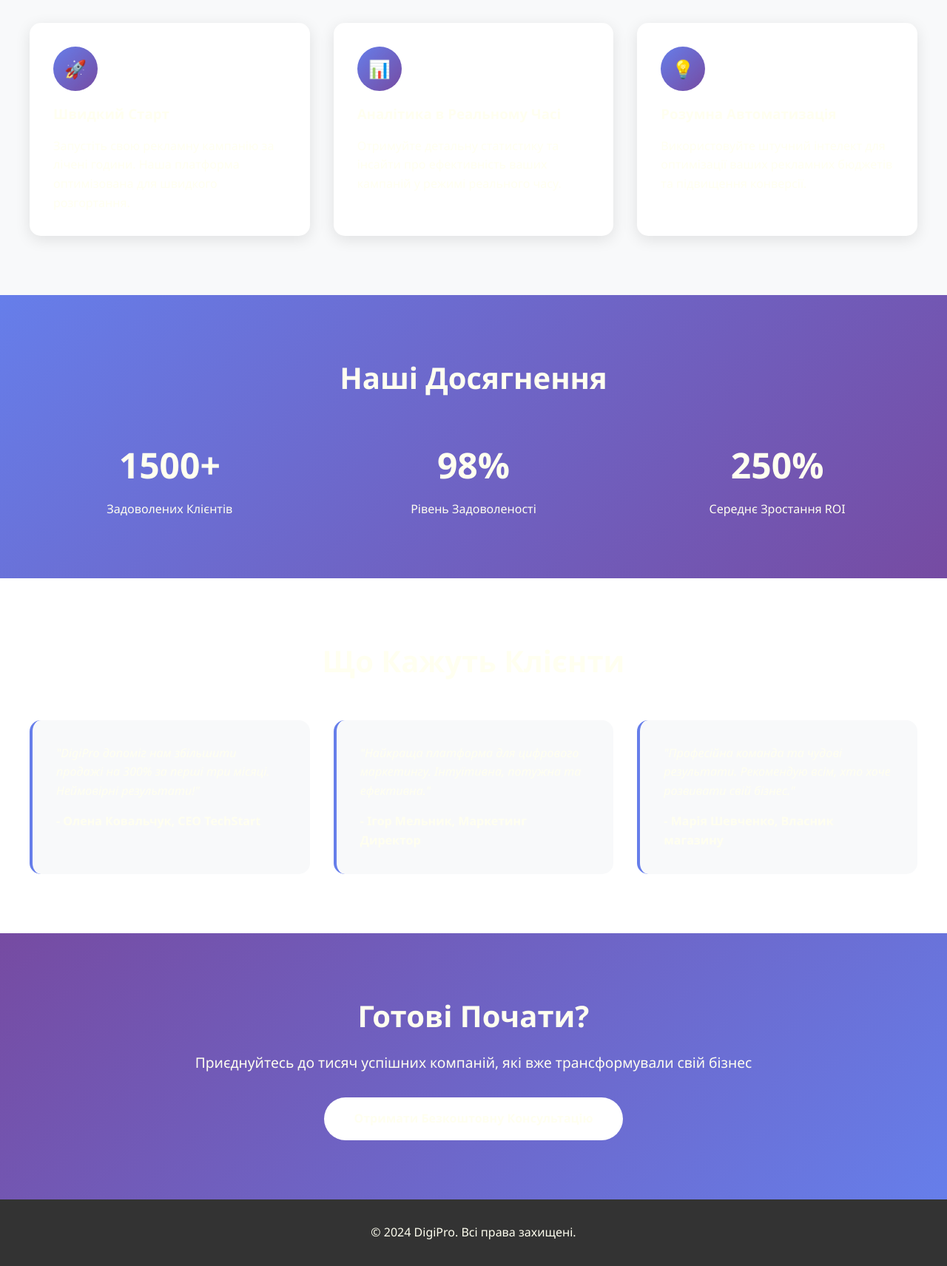
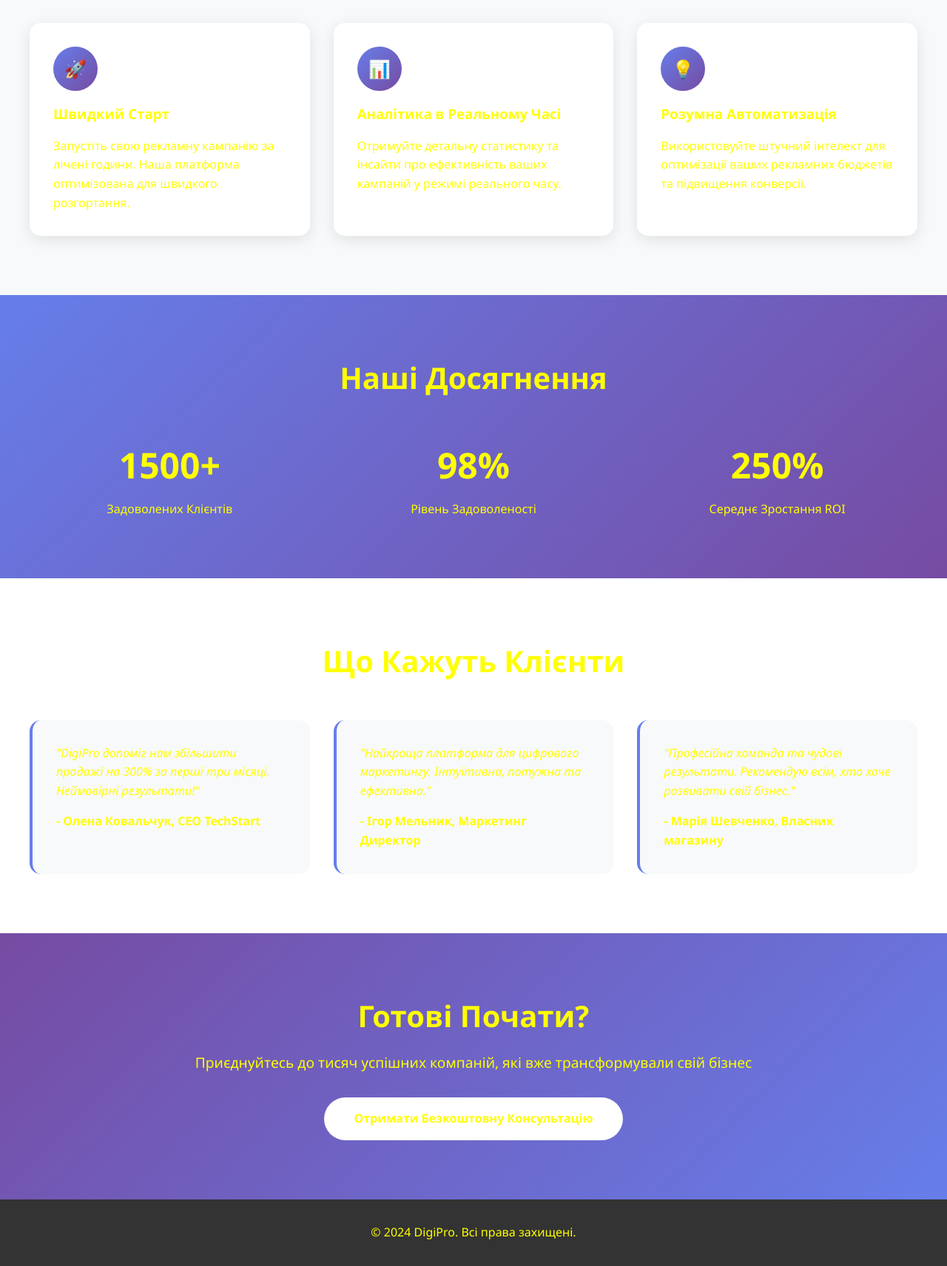
Before and after one commit to test-007-jira-merely/test-jira4, a plain HTML site: page index.html in a window 1280 px wide. Shown: the part 660-2372 px from the top of the page at 74% size. Drawn offline with Linux system fonts and the light colour scheme.

Commit message:
fix: change all text color in index.html in root directory to #FFFF00
# Implementation Plan

## Conceptual Checklist

- Read the index.html file to identify all text color declarations
- Identify all instances of color properties in the CSS
- Determine if color: #FFFF00 will be applied universally to all text elements
- Replace all color declarations with #FFFF00
- Verify no color declarations were missed

## Overview

Change all text color declarations in the root index.html file from their current values (primarily #fffff0) to #FFFF00 (yellow). This is a straightforward CSS modification task affecting inline styles within the HTML document.

## Assumptions and Rules from CLAUDE.md

**Assumptions:**
- "All text color" means every CSS `color` property declaration in the file
- The color #FFFF00 should be applied even where it may create contrast/accessibility issues (e.g., yellow on white background)
- Only the index.html in the root directory should be modified (not wwwroot/index.html or other HTML files)
- Background colors and other styling remain unchanged

**Rules:** No CLAUDE.md files found in the project, so standard best practices apply.

## Step-by-Step Implementation

1. **Identify all color declarations**
   - Dependencies: Read access to index.html
   - Tools/Files: Grep tool to find all "color:" declarations
   - Action: Search for all instances of `color:` in the CSS

2. **Replace all text colors with #FFFF00**
   - Dependencies: Step 1 complete
   - Tools/Files: Edit tool on index.html
   - Action: Replace each `color: #fffff0` with `color: #FFFF00` (appears ~12 times based on initial read)
   - Special attention to lines: 17, 23, 53, 64, 125, 152, 188, 194, 230, 235, 257

3. **Verify completeness**
   - Dependencies: Step 2 complete
   - Tools/Files: Read tool to review modified file
   - Action: Confirm all color declarations now use #FFFF00

## Error Handling and Uncertainties

- **Potential Issue:** Yellow text (#FFFF00) on white backgrounds (like .cta-button) will have poor contrast and may fail accessibility standards
- **Mitigation:** Implement as specified since task explicitly states "all text color"
- **Uncertainty:** None - task is clear and specific

SCRUM-307

```diff
--- a/index.html
+++ b/index.html
@@ -14,13 +14,13 @@
       body {
         font-family: "Segoe UI", Tahoma, Geneva, Verdana, sans-serif;
         line-height: 1.6;
-        color: #fffff0;
+        color: #FFFF00;
         overflow-x: hidden;
       }
 
       header {
         background: linear-gradient(135deg, #667eea 0%, #764ba2 100%);
-        color: #fffff0;
+        color: #FFFF00;
         padding: 1rem 0;
         position: fixed;
         width: 100%;
@@ -50,7 +50,7 @@
       }
 
       .nav-links a {
-        color: #fffff0;
+        color: #FFFF00;
         text-decoration: none;
         transition: opacity 0.3s;
       }
@@ -61,7 +61,7 @@
 
       .hero {
         background: linear-gradient(135deg, #667eea 0%, #764ba2 100%);
-        color: #fffff0;
+        color: #FFFF00;
         padding: 150px 2rem 100px;
         text-align: center;
         position: relative;
@@ -122,7 +122,7 @@
         display: inline-block;
         padding: 1rem 2.5rem;
         background: white;
-        color: #fffff0;
+        color: #FFFF00;
         text-decoration: none;
         border-radius: 50px;
         font-weight: bold;
@@ -149,7 +149,7 @@
         text-align: center;
         font-size: 2.5rem;
         margin-bottom: 3rem;
-        color: #fffff0;
+        color: #FFFF00;
       }
 
       .features-grid {
@@ -185,13 +185,13 @@
 
       .feature-card h3 {
         margin-bottom: 1rem;
-        color: #fffff0;
+        color: #FFFF00;
       }
 
       .stats {
         padding: 80px 2rem;
         background: linear-gradient(135deg, #667eea 0%, #764ba2 100%);
-        color: #fffff0;
+        color: #FFFF00;
       }
 
       .stats-grid {
@@ -227,18 +227,18 @@
       .testimonial-card p {
         font-style: italic;
         margin-bottom: 1rem;
-        color: #fffff0;
+        color: #FFFF00;
       }
 
       .testimonial-author {
         font-weight: bold;
-        color: #fffff0;
+        color: #FFFF00;
       }
 
       .cta-section {
         padding: 80px 2rem;
         background: linear-gradient(135deg, #764ba2 0%, #667eea 100%);
-        color: #fffff0;
+        color: #FFFF00;
         text-align: center;
       }
 
@@ -254,7 +254,7 @@
 
       footer {
         background: #333;
-        color: #fffff0;
+        color: #FFFF00;
         padding: 2rem;
         text-align: center;
       }
```
